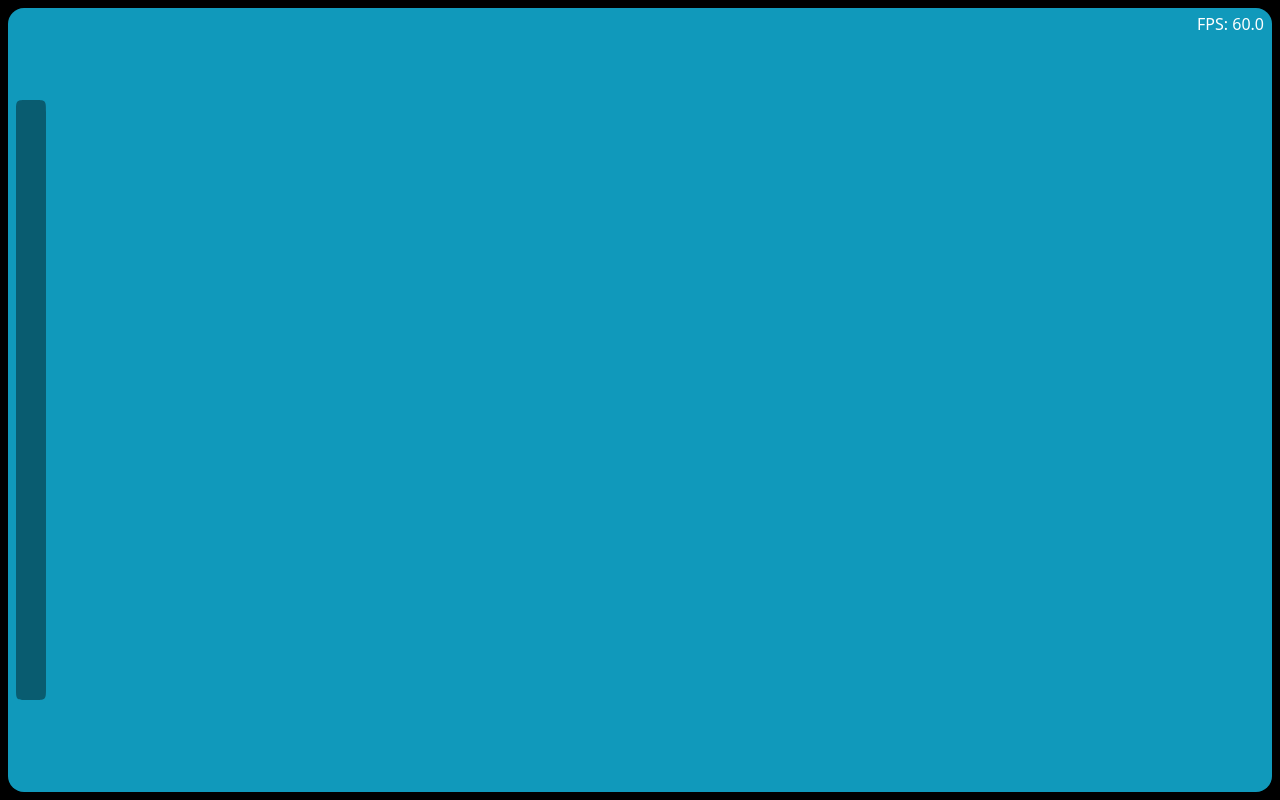
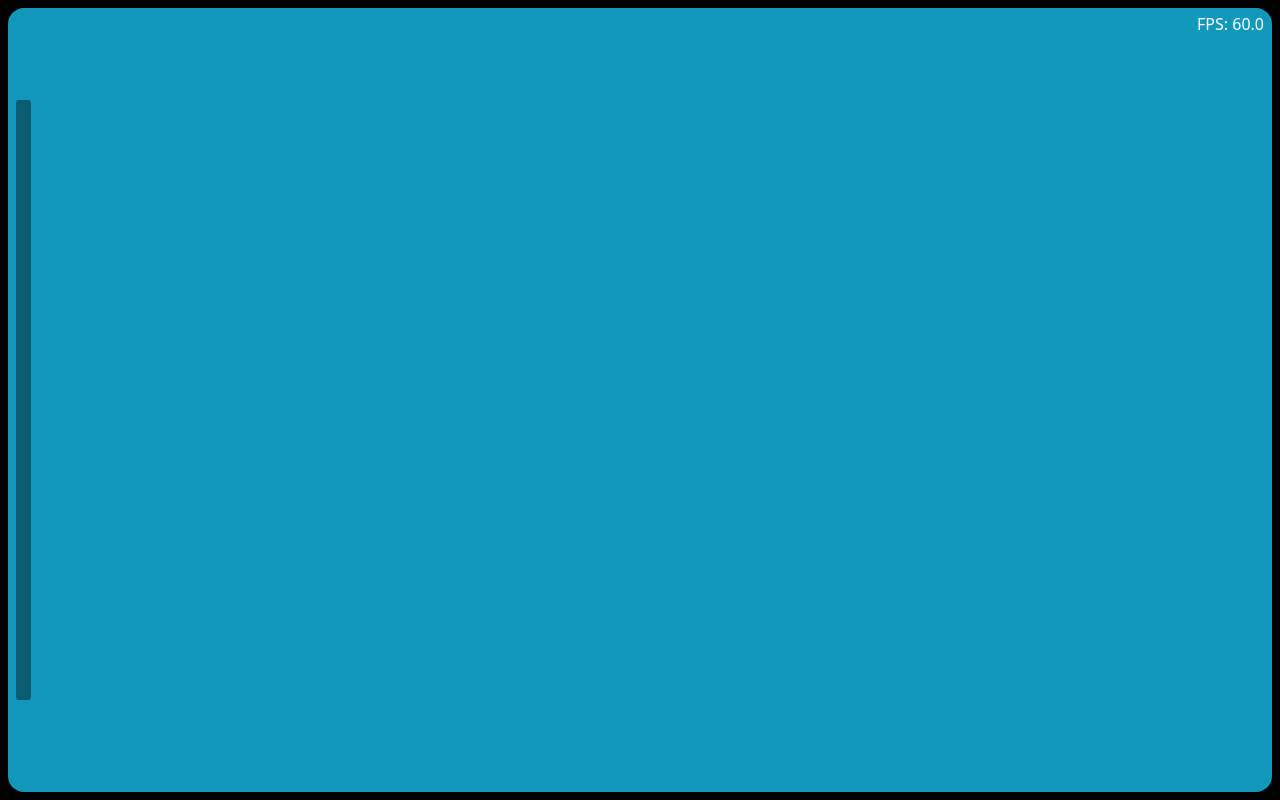
Before and after one commit to markome-beep/The-Extremely-Remote-Developer, a SvelteKit app in the folder svelte-game-ui/: page / in a window 1280 px wide. Built offline with nearby package versions, Linux system fonts and the light colour scheme.

Commit message:
Pinned sidebar svg height to fix on ios devices

```diff
--- a/svelte-game-ui/src/routes/BotMenu.svelte
+++ b/svelte-game-ui/src/routes/BotMenu.svelte
@@ -10,7 +10,7 @@
 	};
 
 	let width = new Tween(0.5, ops);
-	let height = new Tween(10);
+	let height = new Tween(20);
 	let angle = new Tween(Math.PI / 2, ops);
 	let radius = new Tween(0.2);
 	let hovered = false;
@@ -27,7 +27,7 @@
 				return;
 			}
 			open = false;
-			height.target = 10;
+			//height.target = 20;
 			width.target = 0.5;
 			angle.target = Math.PI / 2;
 			radius.target = 0.2;
@@ -36,7 +36,7 @@
 
 	const expand = () => {
 		hovered = true;
-		height.target = 15;
+		//height.target = 20;
 		width.target = 5;
 		angle.target = Math.PI / 3;
 		radius.target = 0.5;
@@ -76,7 +76,7 @@
 -->
 	{/if}
 
-	<svg viewBox="0 0 {width.current} {height.current}" class="h-3/4 cursor-pointer overflow-visible">
+	<svg viewBox="0 0 {1} {20}" class="h-3/4 overflow-visible">
 		<!-- svelte-ignore a11y_no_static_element_interactions -->
 		<!-- svelte-ignore a11y_click_events_have_key_events -->
 		<path
@@ -89,6 +89,7 @@
 					expand();
 				}
 			}}
+			class="cursor-pointer"
 			onmouseenter={expand}
 			onmouseleave={minimize}
 			{d}
```
